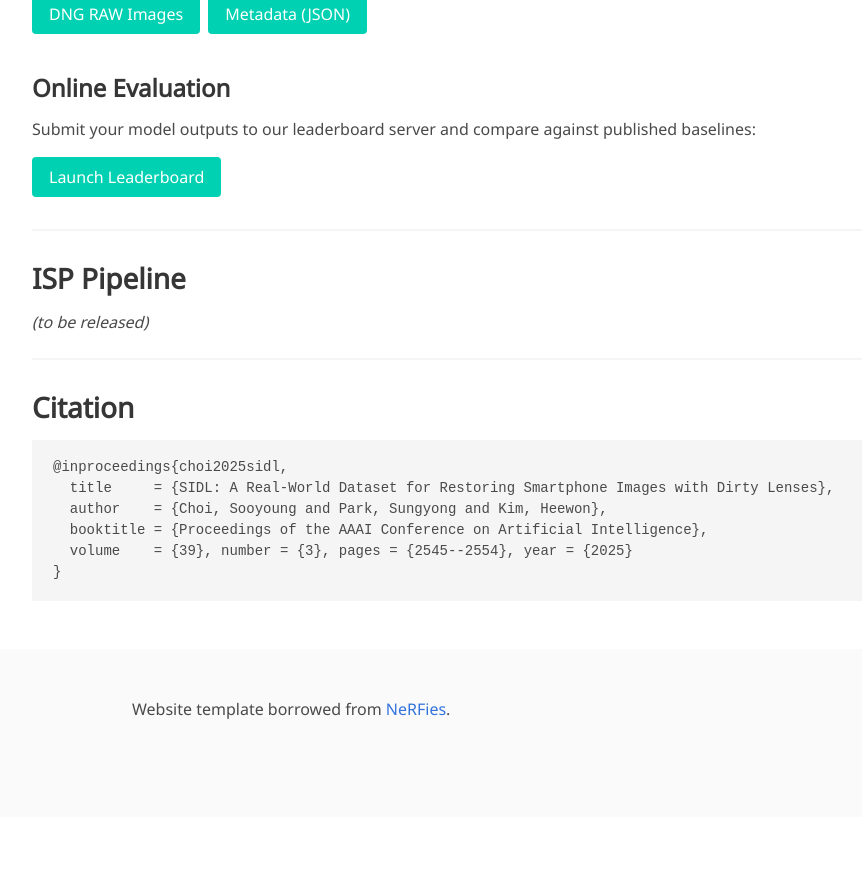
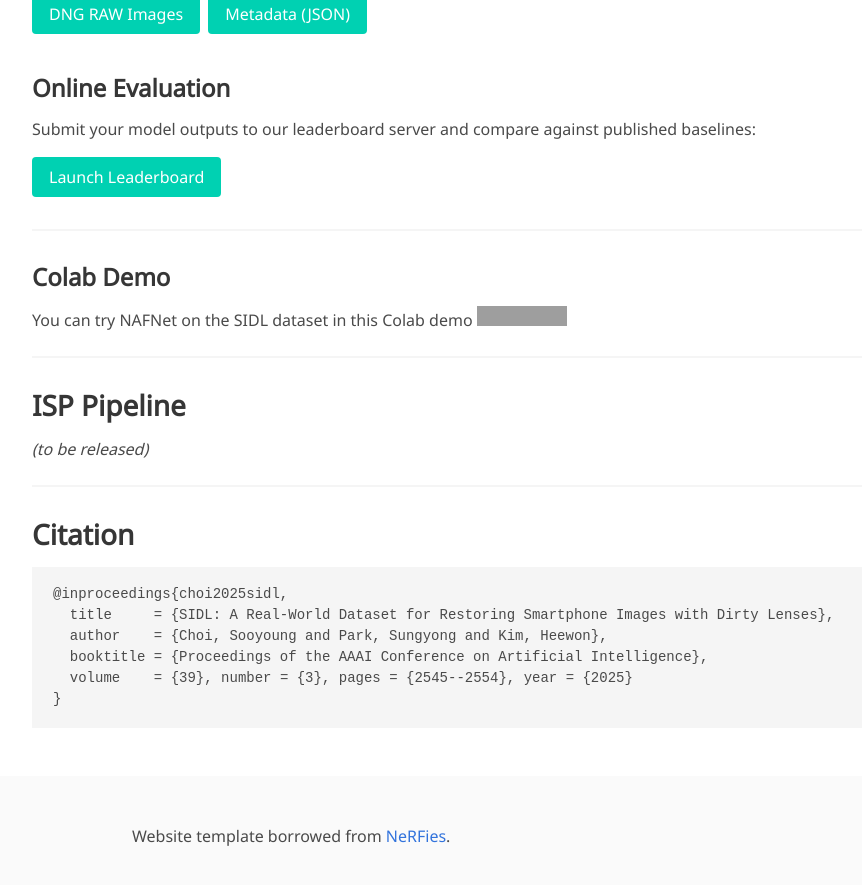
Before and after one commit to sidl-benchmark/sidl-benchmark.github.io, a Jekyll site: the page built from index.md, in a window 1280 px wide and 900 px high, scrolled down 5512 px. Shown: the top 885 px of the window, without its empty margins (128-990 px from the left). Built offline with Jekyll 4.4.1, drawn with Linux system fonts in a browser that asks for light colours; some web fonts are replaced; before the commit the page ends 6329 px from its top, so only the background shows below that; grey boxes are pictures that could not be loaded.

Commit message:
Update index.md

```diff
--- a/index.md
+++ b/index.md
@@ -168,6 +168,14 @@ Submit your model outputs to our leaderboard server and compare against publishe
 
 ---
 
+### Colab Demo
+
+You can try NAFNet on the SIDL dataset in this Colab demo
+[![Open in Colab](https://colab.research.google.com/assets/colab-badge.svg)](https://colab.research.google.com/drive/12sxewePJZcS76chnVguBmKMQKK7XAExP?usp=sharing)
+
+---
+
+
 ## ISP Pipeline
 *(to be released)*
 
```
